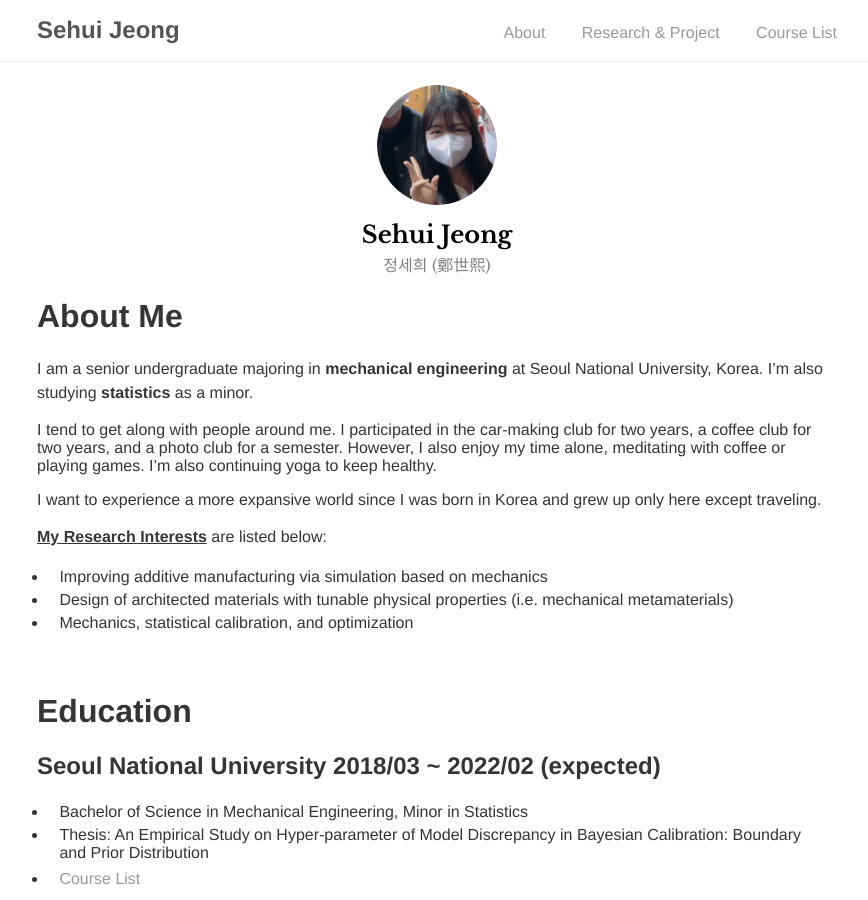
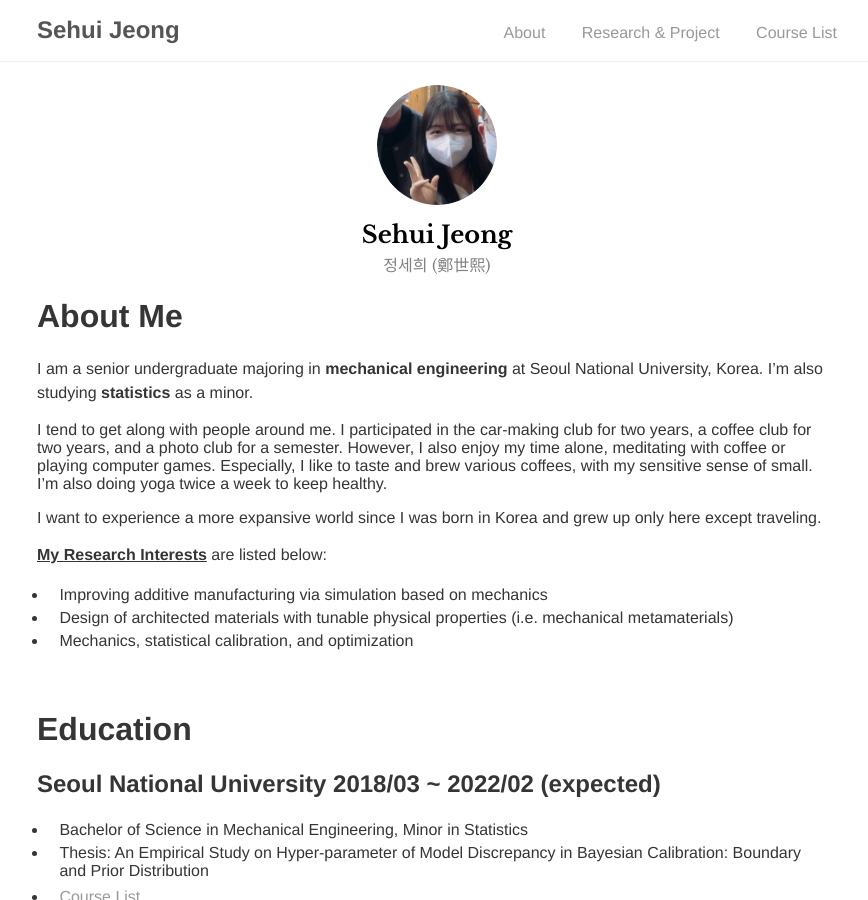
Before and after one commit to tpgml2612/CV, a Jekyll site: the page built from index.md, in a window 1280 px wide and 900 px high. Shown: the whole window, without its empty margins (203-1071 px from the left). Built offline with Jekyll 4.4.1, drawn with Linux system fonts in a browser that asks for light colours; our own code applies the rules of GitHub Pages for plain Markdown files.

Commit message:
Update index.md

```diff
--- a/index.md
+++ b/index.md
@@ -6,7 +6,7 @@ layout: about
 I am a senior undergraduate majoring in <strong>mechanical engineering</strong> at Seoul National University, Korea.
 I'm also studying <strong>statistics</strong> as a minor.
 
-I tend to get along with people around me. I participated in the car-making club for two years, a coffee club for two years, and a photo club for a semester. However, I also enjoy my time alone, meditating with coffee or playing games. I'm also continuing yoga to keep healthy.
+I tend to get along with people around me. I participated in the car-making club for two years, a coffee club for two years, and a photo club for a semester. However, I also enjoy my time alone, meditating with coffee or playing computer games. Especially, I like to taste and brew various coffees, with my sensitive sense of small. I'm also doing yoga twice a week to keep healthy.
 
 I want to experience a more expansive world since I was born in Korea and grew up only here except traveling.
 
```
